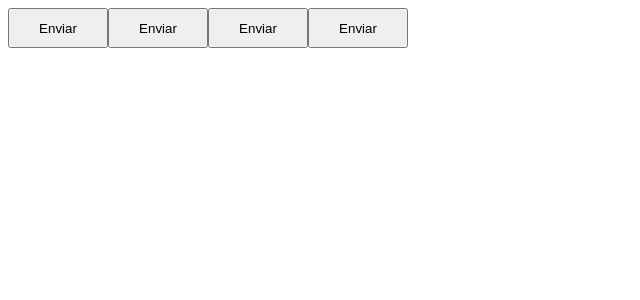
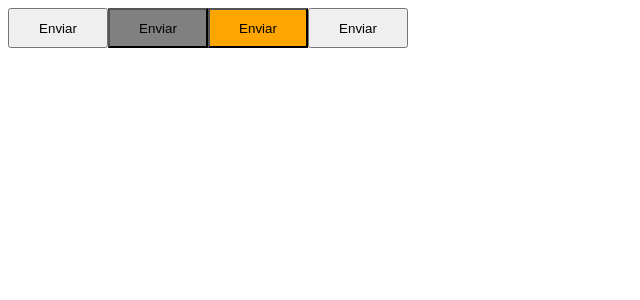
Before and after one commit to ReinaldoARamos/Ignite_Timer, a React (Vite) app: page / in a window 1280 px wide. Shown: the top 300 px of the page, without its empty margins (0-640 px from the left). Built offline with nearby package versions, Linux system fonts and the light colour scheme.

Commit message:
terminando de criar os estilos usando styled-component

```diff
--- a/src/components/Button.styled.ts
+++ b/src/components/Button.styled.ts
@@ -1,4 +1,4 @@
-import styled from "styled-components";
+import styled, {css} from "styled-components";
 
 export type ButtonVariant = "primary" | "secondary" | "danger" | "neutral"; //criando tipos para passar a cor no variant
 interface ButtonContainerProps {
@@ -14,4 +14,10 @@ const buttonVariant = {
 export const ButtonContainer  = styled.button<ButtonContainerProps>`
   width: 100px;
   height: 40px;
+
+  ${props => {
+    return css`background-color: ${buttonVariant[props.variant]}` //colocamos o props, ele percurre o objeto button
+    //variants, pega as cores e aplica dentro do props.variant o background color, no caso, o props variant sao primary
+    //secondary etc
+  }}
 `;
```
